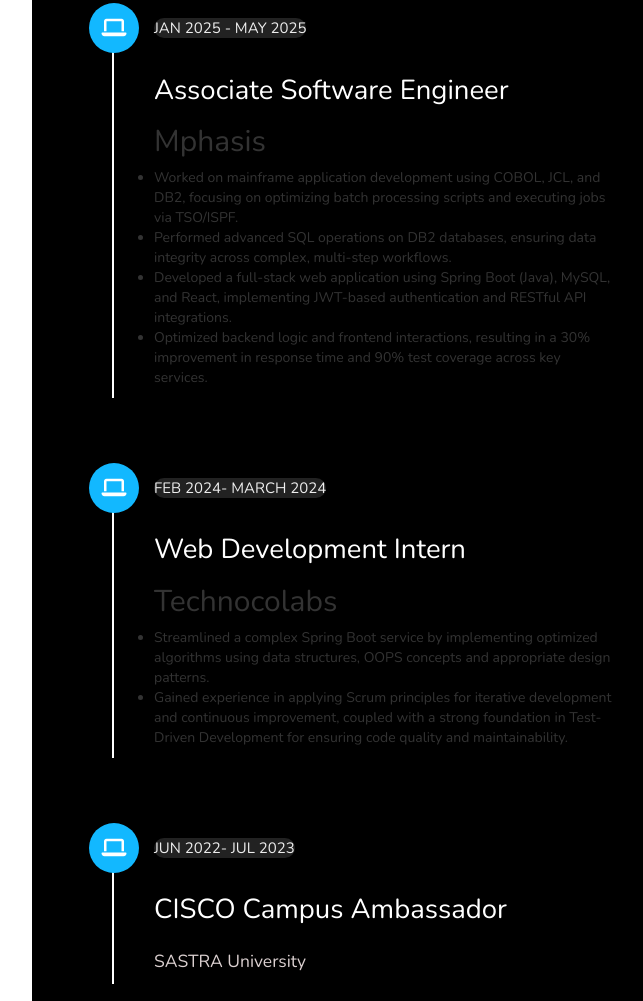
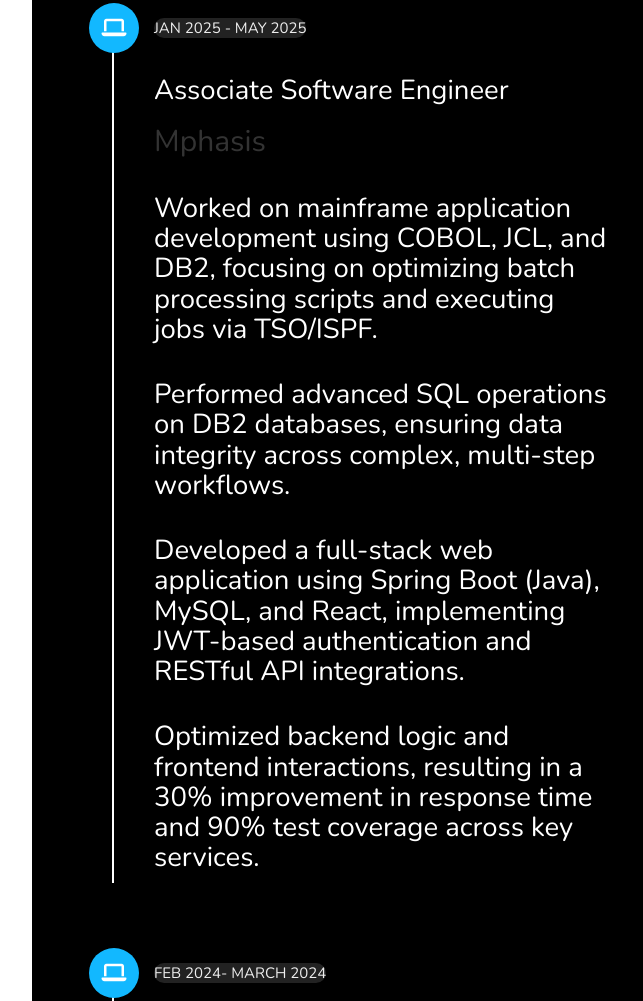
Before and after one commit to sandy1in/sandy1in.github.io, a plain HTML site: page index.html in a window 1280 px wide. Shown: the part 3938-4939 px from the top of the page, without its empty margins (318-961 px from the left). Drawn offline with nearby package versions, Linux system fonts and the light colour scheme.

Commit message:
Update index.html

```diff
--- a/index.html
+++ b/index.html
@@ -176,10 +176,10 @@
                   <h3>Associate Software Engineer</h3>
                   <h2>Mphasis</h2>
                   <ul>
-                        <li>Worked on mainframe application development using COBOL, JCL, and DB2, focusing on optimizing batch processing scripts and executing jobs via TSO/ISPF.</li>
-                        <li>Performed advanced SQL operations on DB2 databases, ensuring data integrity across complex, multi-step workflows.</li>
-                        <li>Developed a full-stack web application using Spring Boot (Java), MySQL, and React, implementing JWT-based authentication and RESTful API integrations.</li>
-                        <li>Optimized backend logic and frontend interactions, resulting in a 30% improvement in response time and 90% test coverage across key services.</li>
+                        <h3>Worked on mainframe application development using COBOL, JCL, and DB2, focusing on optimizing batch processing scripts and executing jobs via TSO/ISPF.</h3>
+                        <h3>Performed advanced SQL operations on DB2 databases, ensuring data integrity across complex, multi-step workflows.</h3>
+                        <h3>Developed a full-stack web application using Spring Boot (Java), MySQL, and React, implementing JWT-based authentication and RESTful API integrations.</h3>
+                        <h3>Optimized backend logic and frontend interactions, resulting in a 30% improvement in response time and 90% test coverage across key services.</h3>
                   </ul>
                 </div>
 
@@ -189,8 +189,8 @@
                 <h3>Web Development Intern</h3>
                 <h2>Technocolabs</h2>
                   <ul>
-                       <li>Streamlined a complex Spring Boot service by implementing optimized algorithms using data structures, OOPS concepts and appropriate design patterns.</li>
-                        <li>Gained experience in applying Scrum principles for iterative development and continuous improvement, coupled with a strong foundation in Test-Driven Development for ensuring code quality and maintainability.</li>
+                       <h3>Streamlined a complex Spring Boot service by implementing optimized algorithms using data structures, OOPS concepts and appropriate design patterns.</h3>
+                        <h3>Gained experience in applying Scrum principles for iterative development and continuous improvement, coupled with a strong foundation in Test-Driven Development for ensuring code quality and maintainability.</h3>
                   </ul>
               </div>
 
```
